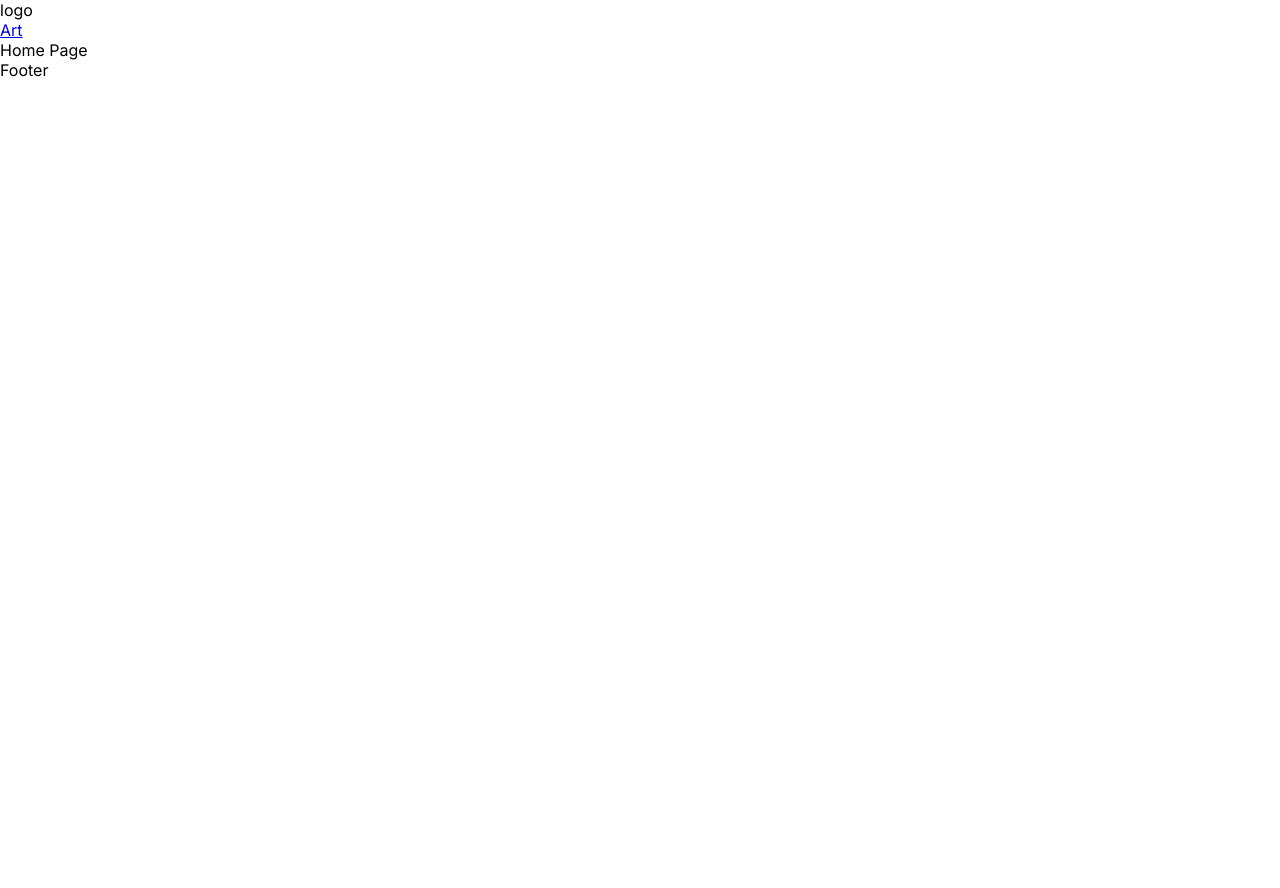
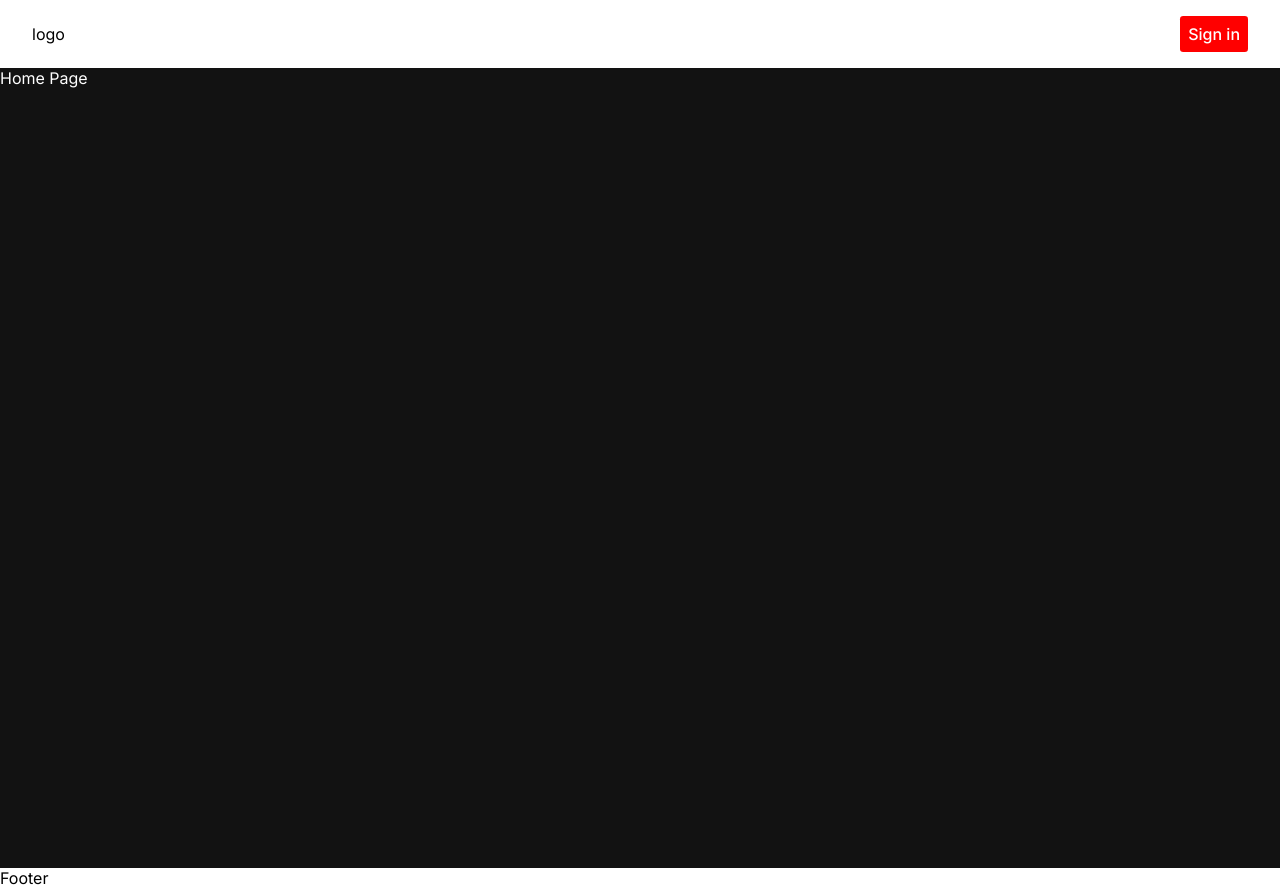
Before and after one commit to alraltse/Blog-Web-Page, a React (Vite) app: page / in a window 1280 px wide. Before the commit the page ends 800 px from the top, so only its background shows below. Built offline with nearby package versions, Linux system fonts and the light colour scheme.

Commit message:
Added "sign in" button to navbar

```diff
--- a/src/components/Navbar.jsx
+++ b/src/components/Navbar.jsx
@@ -6,7 +6,7 @@ export default function Navbar() {
             <div className="container">
                 <div className="logo">logo</div>
                 <div className="links">
-                    <Link className="link">Art</Link>
+                    <Link className="link">Sign in</Link>
                 </div>
             </div>
         </div>
--- a/src/main.jsx
+++ b/src/main.jsx
@@ -13,6 +13,8 @@ import SingleArticle from './pages/SingleArticle'
 import Navbar from './components/Navbar'
 import Footer from './components/Footer'
 import './styles/login-register.css'
+import './styles/home.css'
+import './styles/navbar.css'
 
 const Layout = () => {
   return (
--- a/src/pages/Home.jsx
+++ b/src/pages/Home.jsx
@@ -1,5 +1,5 @@
 export default function Home() {
     return (
-        <p>Home Page</p>
+        <div className="home-container"><p>Home Page</p></div>
     )
 }
--- a/src/pages/Login.jsx
+++ b/src/pages/Login.jsx
@@ -55,7 +55,8 @@ export default function Login() {
         setVisibility(false)
     }
 
-    function handleSignInClick() {
+    function handleSignInClick(event) {
+        event.preventDefault()
         if ((!formik.errors.password && !formik.errors.email) && (formik.values.email !== "" && formik.values.password !== "")) {
             navigate("/main")
         }
--- a/src/pages/Register.jsx
+++ b/src/pages/Register.jsx
@@ -59,7 +59,8 @@ export default function Register() {
         setVisibility(false)
     }
 
-    function handleSignUpClick() {
+    function handleSignUpClick(event) {
+        event.preventDefault()
         if ((!formik.errors.name && !formik.errors.email && !formik.errors.password) && (formik.values.name !== "" && formik.values.email !== "" && formik.values.password !== "")) {
             navigate("/main")
         }
@@ -147,7 +148,7 @@ export default function Register() {
                             Sign up
                         </button>
                         <span>Already have an account?
-                            <Link to="/login" className="link-register">Sign in</Link></span>
+                            <Link to="/login" className="link-register"> Sign in</Link></span>
                     </form>
                 </div>
             </div>
--- /dev/null
+++ b/src/styles/home.css
@@ -0,0 +1,5 @@
+.home-container {
+    height: 100vh;
+    background-color: #121212;
+    color: white;
+}
--- /dev/null
+++ b/src/styles/navbar.css
@@ -0,0 +1,28 @@
+.navbar {
+    padding: 1.5rem 2rem 1.5rem;
+    /* background-color: #121212; */
+}
+
+.container {
+    display: flex;
+    justify-content: space-between;
+}
+
+.logo {
+    color: black;
+}
+
+.link {
+    padding: 0.5rem;
+    font-size: 1rem;
+    font-weight: 500;
+    background-color: #ff0000;
+    text-decoration: none;
+    cursor: pointer;
+    color: white;
+    border-radius: 0.2rem;
+}
+
+.link:hover {
+    transform: scale(0.5);
+}
```
